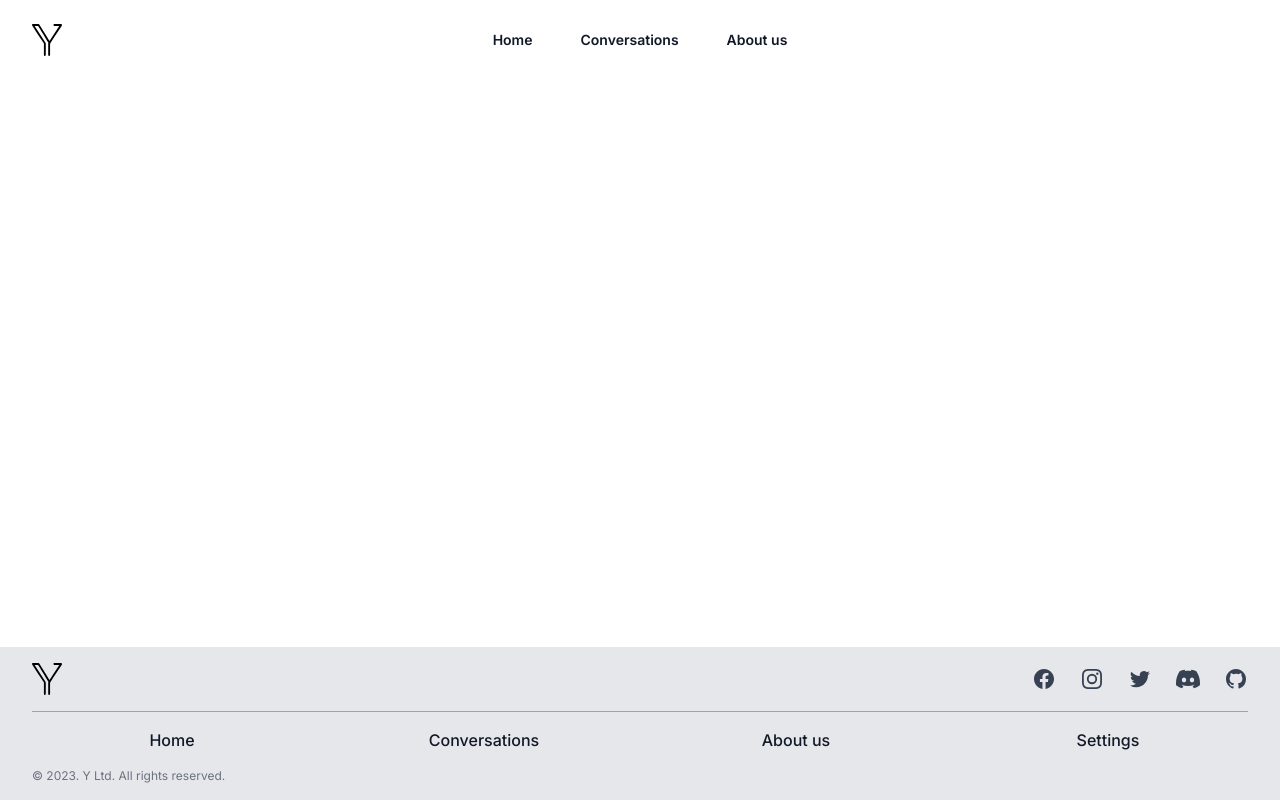
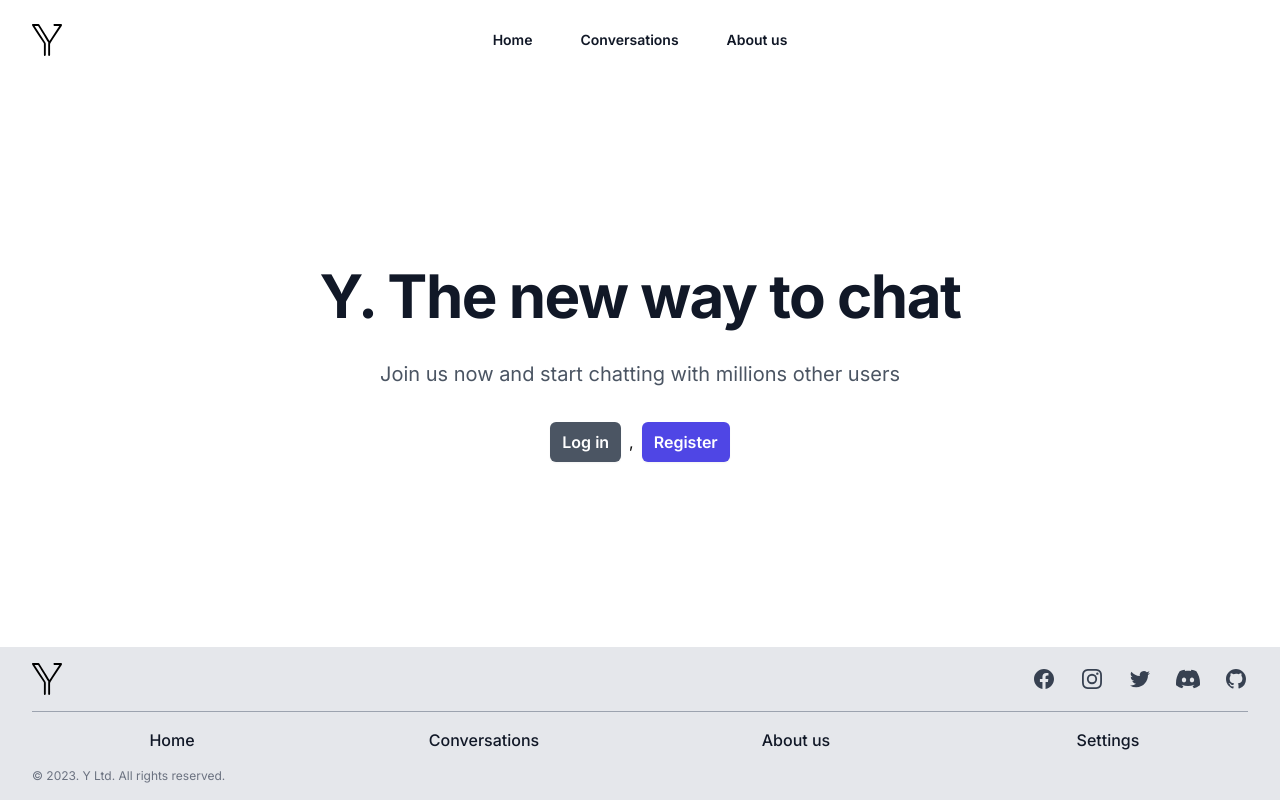
Before and after one commit to yoyo53/cloud-I3, a Next.js app in the folder front/: page / in a window 1280 px wide. Built offline with nearby package versions, Linux system fonts and the light colour scheme; no server answers.

Commit message:
add about and home page

```diff
--- /dev/null
+++ b/front/src/app/about/page.js
@@ -0,0 +1,63 @@
+'use client';
+
+const people = [
+  {
+    name: 'Hugo Parmentier',
+    role: 'Co-Founder / CEO',
+    imageUrl: './hugo.jpg'
+  },
+  {
+    name: 'Yohan Villiers',
+    role: 'Co-Founder / CEO',
+    imageUrl: './yohan.jpg'
+  }
+]
+
+export default function About () {
+  return (
+    <div className='bg-white py-12 flex flex-col gap-y-10'>
+      <div className='mx-auto flex flex-col max-w-7xl gap-x-8 gap-y-6 px-6 lg:px-8'>
+        <h2 className='max-w-2xl text-3xl font-bold tracking-tight text-gray-900 sm:text-4xl mx-auto'>
+          The story behind Y
+        </h2>
+        <p className='text-lg leading-8 text-gray-600 text-justify max-w-3xl'>
+          Welcome to Y, where we believe in keeping things real and
+          conversations unreal. Unlike some other platforms that may have
+          undergone interstellar transformations (ahem, X), we're here to
+          provide you with a genuine, down-to-earth chat experience. No rocket
+          science, just good old-fashioned banter. Join us on Y, where the only
+          thing taking off is our sense of humor. #NotX #JustY
+        </p>
+      </div>
+      <div className='mx-auto flex flex-col max-w-7xl gap-x-8 gap-y-6 px-6 lg:px-8'>
+        <h2 className='max-w-2xl text-3xl font-bold tracking-tight text-gray-900 sm:text-4xl mx-auto'>
+          Meet our team
+        </h2>
+        <ul
+          role='list'
+          className='grid gap-x-6 gap-y-12 md:grid-cols-2 sm:gap-y-16 xl:col-span-2'
+        >
+          {people.map(person => (
+            <li key={person.name}>
+              <div className='flex justify-center items-center gap-x-6'>
+                <img
+                  className='h-32 w-32 rounded-full'
+                  src={person.imageUrl}
+                  alt=''
+                />
+                <div>
+                  <h3 className='text-2xl font-semibold leading-7 tracking-tight text-gray-900'>
+                    {person.name}
+                  </h3>
+                  <p className='text-lg font-semibold leading-6 text-indigo-600'>
+                    {person.role}
+                  </p>
+                </div>
+              </div>
+            </li>
+          ))}
+        </ul>
+      </div>
+    </div>
+  )
+}
--- a/front/src/app/page.js
+++ b/front/src/app/page.js
@@ -1,6 +1,33 @@
-export default function Home() {
+'use client'
+
+import Link from 'next/link'
+
+export default function Home () {
   return (
-    <main className="flex flex-1 flex-col items-center justify-between p-24">
-    </main>
+    <div className='flex flex-1 flex-col justify-center px-6 py-12 lg:px-8'>
+      <div className='sm:mx-auto sm:w-full flex flex-col gap-y-8'>
+        <h2 className='text-5xl font-bold tracking-tight text-gray-900 sm:text-6xl text-center'>
+          Y. The new way to chat
+        </h2>
+        <p className='text-xl leading-8 text-gray-600 text-center'>
+          Join us now and start chatting with millions other users
+        </p>
+        <div className='flex flex-1 gap-x-2 justify-center items-center'>
+          <Link
+            href='/login'
+            className='rounded-md bg-gray-600 px-3 py-2 text-md font-semibold text-white shadow-sm hover:bg-gray-500 focus-visible:outline focus-visible:outline-2 focus-visible:outline-offset-2 focus-visible:outline-gray-600'
+          >
+            Log in
+          </Link>
+          ,
+          <Link
+            href='/register'
+            className='rounded-md bg-indigo-600 px-3 py-2 text-md font-semibold text-white shadow-sm hover:bg-indigo-500 focus-visible:outline focus-visible:outline-2 focus-visible:outline-offset-2 focus-visible:outline-indigo-600'
+          >
+            Register
+          </Link>
+        </div>
+      </div>
+    </div>
   )
 }
```
Also changed, not shown: front/public/hugo.jpg (added), front/public/yohan.jpg (added).
